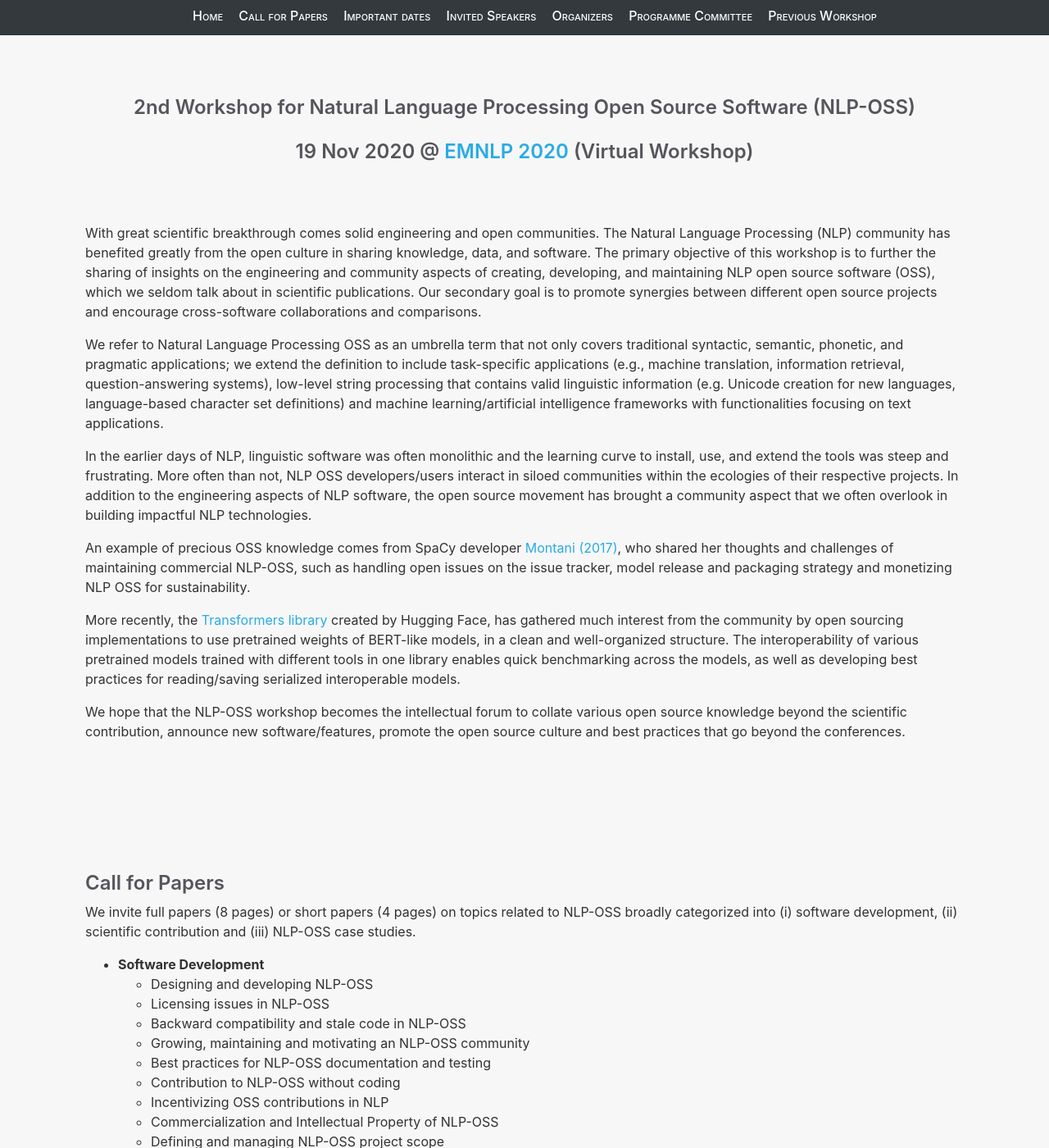
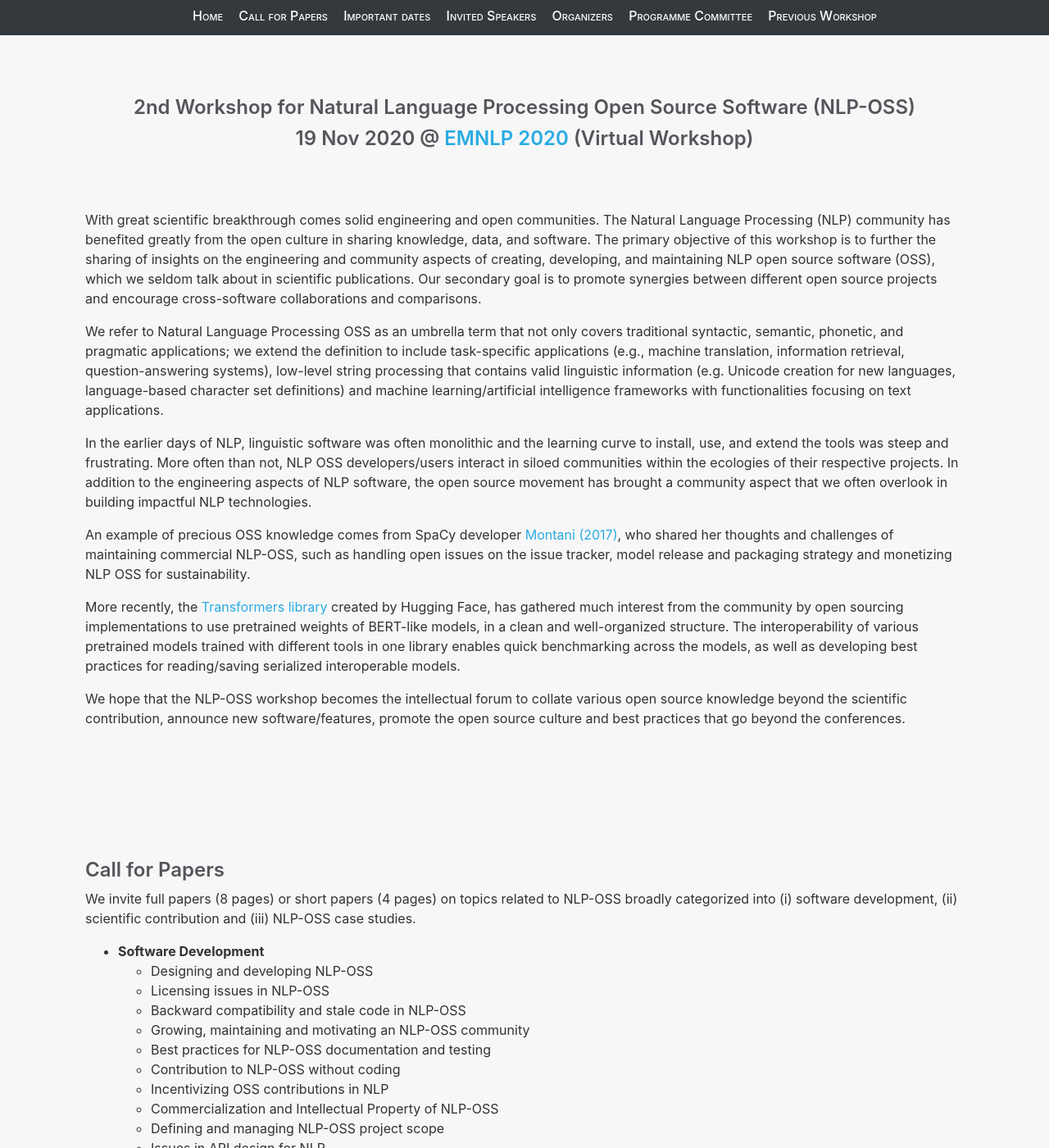
Before and after one commit to nlposs/nlposs.github.io, a Jekyll site: the page built from 2020/index.md, in a window 1280 px wide and 1400 px high. Shown: the whole window at 82% size. Built offline with Jekyll 4.4.1, drawn with Linux system fonts in a browser that asks for light colours.

Commit message:
Try minimizing pad top for h3

```diff
--- a/_sass/_type.scss
+++ b/_sass/_type.scss
@@ -40,19 +40,11 @@ h2 {
 }
 
 h3 {
-  margin-top: 1.5rem;
+  margin-top: 0.5rem;
   padding-top: 0;
   font-size: 1.5rem;
   text-align: center;
 }
-
-h7 {
-  margin-top: 1.5rem;
-  padding-top: 0;
-  font-size: 1.25rem;
-  text-align: center;
-}
-
 
 h4, h5, h6 {
   margin-top: 0.5rem;
```
